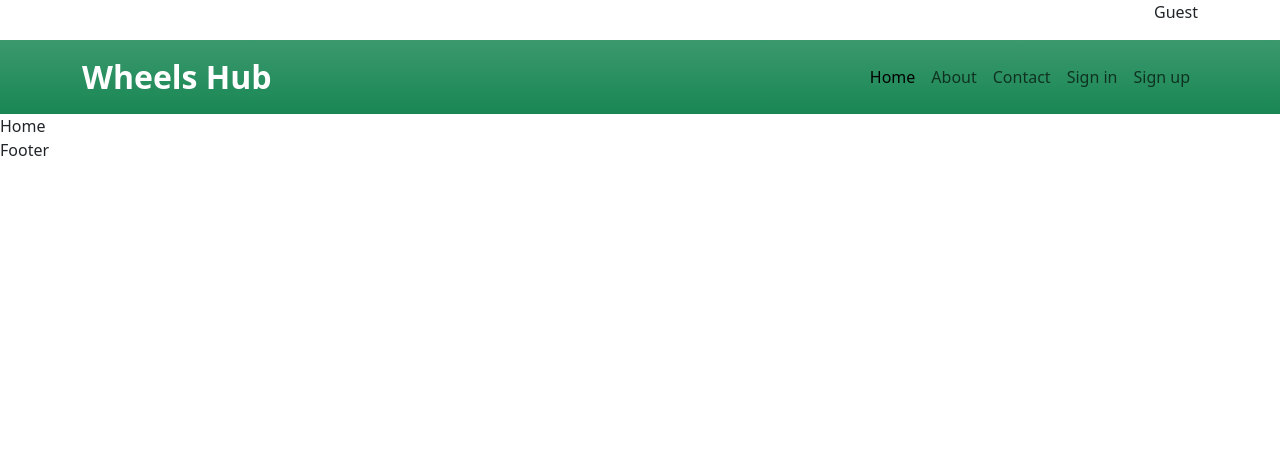
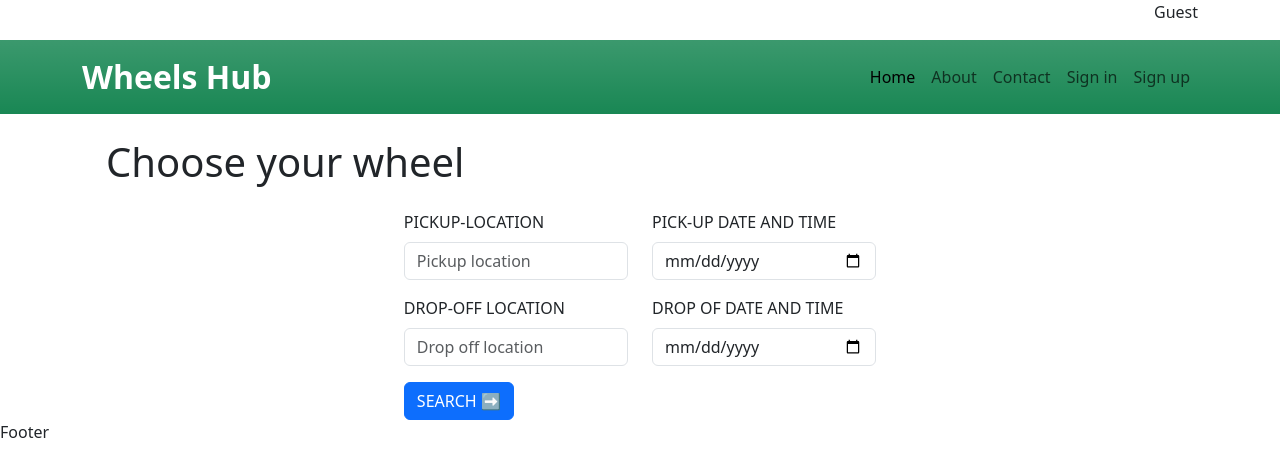
Before and after one commit to adarsh2255-buji/car-rental-app, a React (Vite) app in the folder frontend/: page /home in a window 1280 px wide. Shown: the top 476 px of the page. Built offline with nearby package versions, Linux system fonts and the light colour scheme.

Commit message:
redirect to car booking added

```diff
--- a/frontend/src/components/Home.jsx
+++ b/frontend/src/components/Home.jsx
@@ -1,8 +1,101 @@
-import React from 'react'
+import React, { useContext, useState, useEffect } from 'react'
+import Button from 'react-bootstrap/Button';
+import Form from 'react-bootstrap/Form';
+import Container from 'react-bootstrap/esm/Container';
+import Col from 'react-bootstrap/Col';
+import Row from 'react-bootstrap/Row'
+import api from '../../api';
+import { UserContext } from '../context/UserContext';
+import { useNavigate } from 'react-router-dom';
 
 const Home = () => {
+  const [bookingData, setBookingData] = useState({
+    pickUpLocation : "",
+    pickUpDateAndTime : "",
+    dropOffLocation : "",
+    dropOffDateAndTime:""
+  })
+
+  const navigate = useNavigate()
+
+  const { user } = useContext(UserContext)
+
+  const handleChange = (e)=>{
+    setBookingData({...bookingData,[ e.target.name] : e.target.value })
+  }
+
+  const submitHandler = async(e)=>{
+    e.preventDefault();
+    try {
+      const token = localStorage.getItem('token');
+      const response = await api.post('/booking', bookingData,
+        {
+          headers: {
+            Authorization: `Bearer ${token}` // Include the token in the Authorization header
+        }
+      },
+      localStorage.setItem('bookingDate', JSON.stringify(bookingData)),
+      navigate('/selelctCar')
+    );
+
+      console.log(response.data)
+    } catch (error) {
+      console.log(error)
+      console.error(error.response?.data || error.message);
+    }
+  }
   return (
-    <div>Home</div>
+    <div>
+      <Container>
+        <h1 className='m-4'>Choose your wheel</h1>
+        <Container className='d-flex justify-content-center align-items-center'>
+    <Form onSubmit={submitHandler} >
+      <Row className="mb-3">
+      <Form.Group as={Col}>
+        <Form.Label>PICKUP-LOCATION</Form.Label>
+        <Form.Control type="text" placeholder="Pickup location"
+        name='pickUpLocation'
+        value={bookingData.pickUpLocation}
+        onChange={handleChange}
+        required/>
+      </Form.Group>
+
+      <Form.Group as={Col}>
+        <Form.Label>PICK-UP DATE AND TIME</Form.Label>
+        <Form.Control type="Date"
+        name='pickUpDateAndTime'
+        value={bookingData.pickUpDateAndTime}
+        onChange={handleChange}
+        required />
+      </Form.Group>
+      </Row>
+
+      <Row className='mb-3'>
+      <Form.Group as={Col}>
+        <Form.Label>DROP-OFF LOCATION</Form.Label>
+        <Form.Control type="text" placeholder="Drop off location"
+        name='dropOffLocation'
+        value={bookingData.dropOffLocation}
+        onChange={handleChange}
+        required/>
+      </Form.Group>
+
+      <Form.Group as={Col}>
+        <Form.Label>DROP OF DATE AND TIME</Form.Label>
+        <Form.Control type="Date"
+        name='dropOffDateAndTime'
+        value={bookingData.dropOffDateAndTime}
+        onChange={handleChange}
+        required/>
+      </Form.Group>
+      </Row>
+      <Button variant="primary" type="submit">
+        SEARCH ➡️
+      </Button>
+    </Form>
+    </Container>
+      </Container>
+    </div>
   )
 }
 
```
